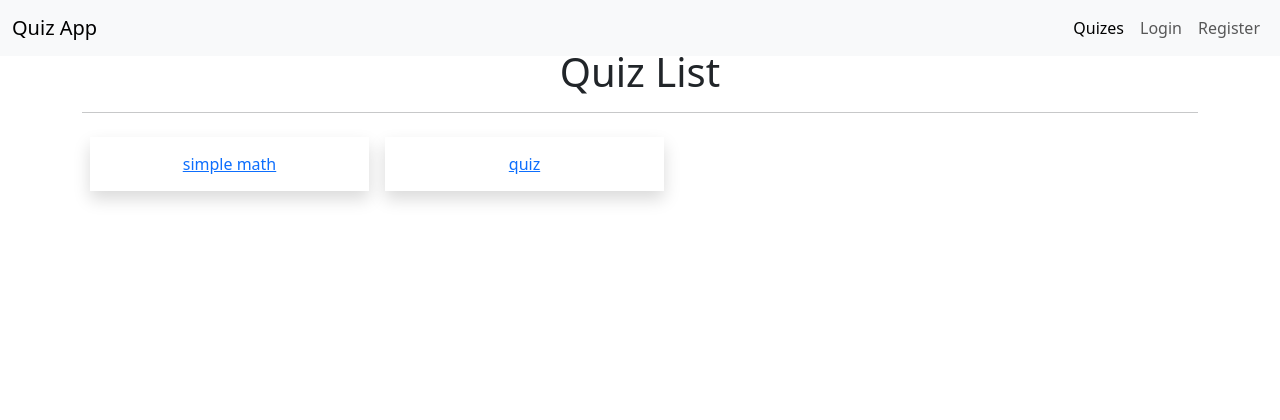
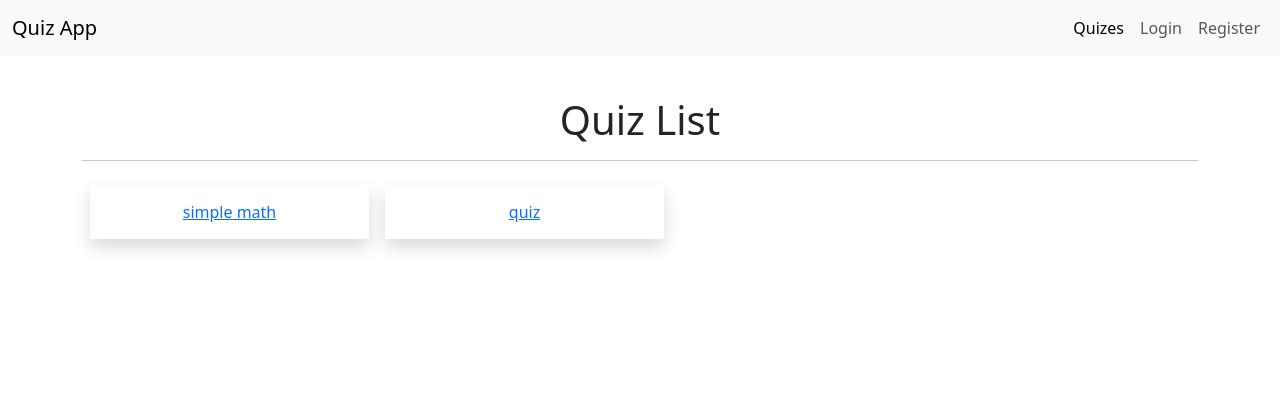
Before and after one commit to Mmy2000/Quis-app-django, a Django app: page / in a window 1280 px wide. Shown: the top 420 px of the page. Run offline with Django 4.2, Linux system fonts and the light colour scheme; data comes from the database, SQL or seed files in the repository; both versions use the stored data as it was after the commit; data that the repository does not hold is empty; some libraries are stand-ins or nearby versions.

Commit message:
finishing the project

```diff
--- a/quizes/templates/quizes/quizlist.html
+++ b/quizes/templates/quizes/quizlist.html
@@ -27,7 +27,7 @@ home
     </div>
 </div>
 
-<div class="h1 text-center mt-4">
+<div class="h1 text-center pt-5">
     Quiz List
 </div>
 <hr>
--- a/quizes/views.py
+++ b/quizes/views.py
@@ -4,16 +4,21 @@ from django.views.generic import ListView
 from django.http import JsonResponse
 from question.models import Question , Answer
 from result.models import Result
+from django.contrib.auth.decorators import login_required
+
 # Create your views here.
 
 class QuizList(ListView):
     model = Quizes
     template_name = 'quizes/quizlist.html'
 
+@login_required(login_url='login')
 def quiz_detail(request , pk):
     quiz = Quizes.objects.get(pk=pk)
     return render(request , 'quizes/quiz_detail.html' , {'obj':quiz})
 
+
+@login_required(login_url='login')
 def quiz_data_view(request,pk):
     quiz = Quizes.objects.get(pk=pk)
     questions = []
@@ -29,6 +34,8 @@ def quiz_data_view(request,pk):
 def is_ajax(request):
     return request.META.get('HTTP_X_REQUESTED_WITH') == 'XMLHttpRequest'
 
+
+@login_required(login_url='login')
 def save_quiz_view(request , pk):
     # print(request.POST)
     if is_ajax(request=request):
```
Also changed, not shown: db.sqlite3.
